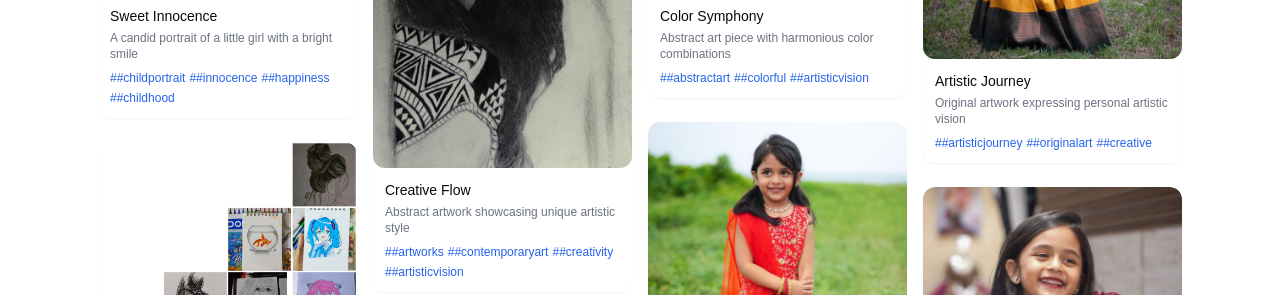
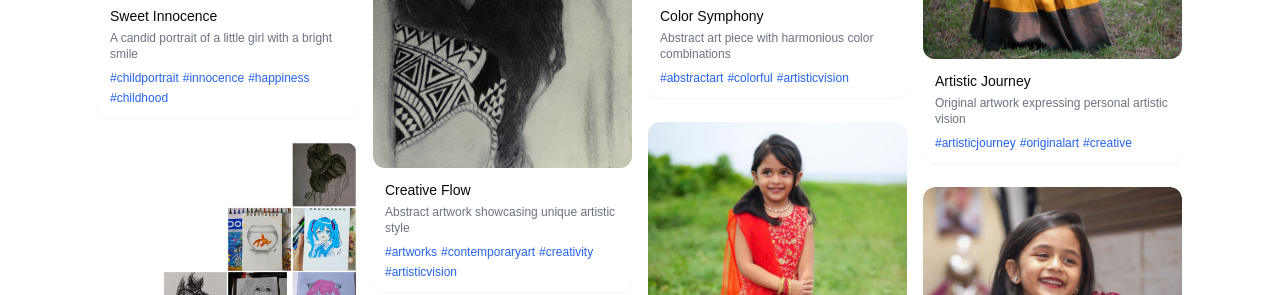
Before and after one commit to imranprof/imr-artistic-grid, a Next.js app: page / in a window 1280 px wide. Shown: the part 657-952 px from the top of the page. Built offline with nearby package versions, Linux system fonts and the light colour scheme.

Commit message:
feat(auth): add login and signup basic functionality

```diff
--- a/package.json
+++ b/package.json
@@ -10,8 +10,10 @@
   },
   "dependencies": {
     "@radix-ui/react-navigation-menu": "^1.2.3",
+    "axios": "^1.9.0",
     "class-variance-authority": "^0.7.1",
     "clsx": "^2.1.1",
+    "jwt-decode": "^4.0.0",
     "lucide-react": "^0.469.0",
     "next": "14.2.22",
     "react": "^18",
--- a/src/components/auth/AuthForms.tsx
+++ b/src/components/auth/AuthForms.tsx
@@ -1,14 +1,28 @@
 import { useState } from 'react';
+import {login, signup} from "@/lib/api"
 
-export const LoginForm = () => {
+
+type LoginFormProps = {
+  setShowLoginModal?: (show: boolean) => void;
+}
+export const LoginForm = ({setShowLoginModal}:LoginFormProps) => {
   const [formData, setFormData] = useState({
     email: '',
     password: '',
   });
 
-  const handleSubmit = (e: React.FormEvent) => {
+  const handleSubmit = async (e: React.FormEvent) => {
     e.preventDefault();
-    // Handle login logic here
+
+    try{
+      const res = await login({username: formData.email, password: formData.password});
+      console.log('Login successful:', res.user);
+      setShowLoginModal?.(false);
+    }
+    catch (error){
+      console.error('Login failed:', error);
+
+    }
   };
 
   return (
@@ -43,16 +57,26 @@ export const LoginForm = () => {
   );
 };
 
-export const SignupForm = () => {
+type SignupFormProps = {
+  setShowSignupModal?: (show: boolean) => void; }
+
+export const SignupForm = ({setShowSignupModal}:SignupFormProps) => {
   const [formData, setFormData] = useState({
     email: '',
     password: '',
     username: '',
   });
 
-  const handleSubmit = (e: React.FormEvent) => {
+  const handleSubmit = async (e: React.FormEvent) => {
     e.preventDefault();
-    // Handle signup logic here
+    try {
+      const res = await signup(formData);
+      console.log('Signup successful:', res);
+      setShowSignupModal?.(false);
+    }
+    catch (error) {
+      console.error('Signup failed:', error);
+    }
   };
 
   return (
--- a/src/components/headers/MainHeader.tsx
+++ b/src/components/headers/MainHeader.tsx
@@ -97,7 +97,7 @@ const MainHeader = () => {
         onClose={() => setShowLoginModal(false)}
         title="Welcome back!"
       >
-        <LoginForm />
+        <LoginForm setShowLoginModal={setShowLoginModal}/>
         <p className="text-center mt-4 text-sm text-gray-600">
           Not on IMR Art yet?{' '}
           <button
@@ -117,7 +117,7 @@ const MainHeader = () => {
         onClose={() => setShowSignupModal(false)}
         title="Welcome to IMR Art"
       >
-        <SignupForm />
+        <SignupForm setShowSignupModal={setShowSignupModal}/>
         <p className="text-center mt-4 text-sm text-gray-600">
           Already a member?{' '}
           <button
--- a/src/content/gallery/gallery.json
+++ b/src/content/gallery/gallery.json
@@ -5,112 +5,112 @@
       "path": "/assets/imgs/gallery/img-1.jpg",
       "title": "Sweet Innocence",
       "description": "A candid portrait of a little girl with a bright smile",
-      "hashtags": ["#childportrait", "#innocence", "#happiness", "#childhood"]
+      "hashtags": ["childportrait", "innocence", "happiness", "childhood"]
     },
     {
       "id": 2,
       "path": "/assets/imgs/gallery/img-2.jpg",
       "title": "Playful Moments",
       "description": "Little girl enjoying a carefree moment in nature",
-      "hashtags": ["#kidsphotography", "#childhood", "#naturallight", "#joy"]
+      "hashtags": ["kidsphotography", "childhood", "naturallight", "joy"]
     },
     {
       "id": 3,
       "path": "/assets/imgs/gallery/img-3.jpg",
       "title": "Abstract Dreams",
       "description": "Original artwork featuring vibrant colors and flowing forms",
-      "hashtags": ["#originalart", "#abstractart", "#modernart", "#artisticexpression"]
+      "hashtags": ["originalart", "abstractart", "modernart", "artisticexpression"]
     },
     {
       "id": 4,
       "path": "/assets/imgs/gallery/img-4.jpg",
       "title": "Gentle Spirit",
       "description": "Portrait of a young girl with a thoughtful expression",
-      "hashtags": ["#childportrait", "#naturalbeauty", "#portraitphotography"]
+      "hashtags": ["childportrait", "naturalbeauty", "portraitphotography"]
     },
     {
       "id": 5,
       "path": "/assets/imgs/gallery/img-5.jpg",
       "title": "Creative Flow",
       "description": "Abstract artwork showcasing unique artistic style",
-      "hashtags": ["#artworks", "#contemporaryart", "#creativity", "#artisticvision"]
+      "hashtags": ["artworks", "contemporaryart", "creativity", "artisticvision"]
     },
     {
       "id": 6,
       "path": "/assets/imgs/gallery/img-6.jpg",
       "title": "Pure Joy",
       "description": "Capturing a little girl's laughter and happiness",
-      "hashtags": ["#childhoodmemories", "#happiness", "#purejoyphotography"]
+      "hashtags": ["childhoodmemories", "happiness", "purejoyphotography"]
     },
     {
       "id": 7,
       "path": "/assets/imgs/gallery/img-7.jpg",
       "title": "Artistic Expression",
       "description": "Original artwork with bold strokes and unique perspective",
-      "hashtags": ["#originalartwork", "#artisticstyle", "#creativeexpression"]
+      "hashtags": ["originalartwork", "artisticstyle", "creativeexpression"]
     },
     {
       "id": 8,
       "path": "/assets/imgs/gallery/img-8.jpg",
       "title": "Precious Moments",
       "description": "Sweet portrait of a little girl in natural setting",
-      "hashtags": ["#childphotography", "#precious", "#naturallight"]
+      "hashtags": ["childphotography", "precious", "naturallight"]
     },
     {
       "id": 9,
       "path": "/assets/imgs/gallery/img-9.jpg",
       "title": "Color Symphony",
       "description": "Abstract art piece with harmonious color combinations",
-      "hashtags": ["#abstractart", "#colorful", "#artisticvision"]
+      "hashtags": ["abstractart", "colorful", "artisticvision"]
     },
     {
       "id": 10,
       "path": "/assets/imgs/gallery/img-10.jpg",
       "title": "Innocent Dreams",
       "description": "Capturing the wonder in a little girl's eyes",
-      "hashtags": ["#childhoodwonder", "#innocence", "#portraiture"]
+      "hashtags": ["childhoodwonder", "innocence", "portraiture"]
     },
     {
       "id": 11,
       "path": "/assets/imgs/gallery/img-11.jpg",
       "title": "Creative Waves",
       "description": "Dynamic artwork showcasing movement and emotion",
-      "hashtags": ["#artpiece", "#creativity", "#modernart"]
+      "hashtags": ["artpiece", "creativity", "modernart"]
     },
     {
       "id": 12,
       "path": "/assets/imgs/gallery/img-12.jpg",
       "title": "Gentle Soul",
       "description": "Portrait of a little girl with a serene expression",
-      "hashtags": ["#childportrait", "#gentleness", "#beautifulmoments"]
+      "hashtags": ["childportrait", "gentleness", "beautifulmoments"]
     },
     {
       "id": 13,
       "path": "/assets/imgs/gallery/img-13.jpg",
       "title": "Artistic Journey",
       "description": "Original artwork expressing personal artistic vision",
-      "hashtags": ["#artisticjourney", "#originalart", "#creative"]
+      "hashtags": ["artisticjourney", "originalart", "creative"]
     },
     {
       "id": 14,
       "path": "/assets/imgs/gallery/img-14.jpg",
       "title": "Pure Happiness",
       "description": "Candid shot of a little girl's joyful moment",
-      "hashtags": ["#childhoodmemories", "#happiness", "#purejoyphotography"]
+      "hashtags": ["childhoodmemories", "happiness", "purejoyphotography"]
     },
     {
       "id": 15,
       "path": "/assets/imgs/gallery/img-15.jpg",
       "title": "Creative Spirit",
       "description": "Abstract artwork with unique artistic elements",
-      "hashtags": ["#artworks", "#abstractart", "#artisticexpression"]
+      "hashtags": ["artworks", "abstractart", "artisticexpression"]
     },
     {
       "id": 16,
       "path": "/assets/imgs/gallery/img-16.jpg",
       "title": "Sweet Memories",
       "description": "Beautiful portrait capturing childhood innocence",
-      "hashtags": ["#childphotography", "#sweetmoments", "#childhood"]
+      "hashtags": ["childphotography", "sweetmoments", "childhood"]
     }
   ]
 }
--- /dev/null
+++ b/src/lib/api.js
@@ -0,0 +1,17 @@
+
+import axios from './axios';
+
+export const login = async (formData)=>{
+  const res = await axios.post('/api/login/', formData);
+  return res.data;
+}
+
+export const signup = async (formData)=>{
+  const rest = await axios.post('/api/signup/', formData);
+  return rest.data;
+};
+
+export const logout = async ()=>{
+  const res = await axios.post('/api/logout/');
+  return res.data;
+};
--- /dev/null
+++ b/src/lib/axios.js
@@ -0,0 +1,8 @@
+import axios from 'axios';
+
+const axiosInstance = axios.create({
+  baseURL:  process.env.NEXT_PUBLIC_API_URL,
+  withCredentials: true, // for sending cookies with requests
+})
+
+export default axiosInstance;
```
Also changed, not shown: 2 other files (tests, documents, lock files or other folders).
